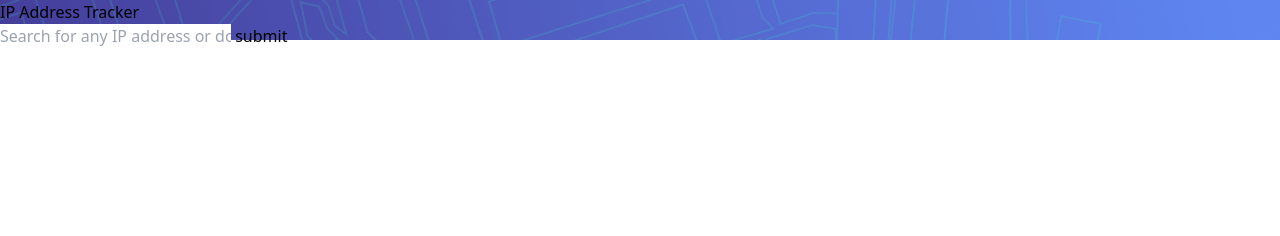
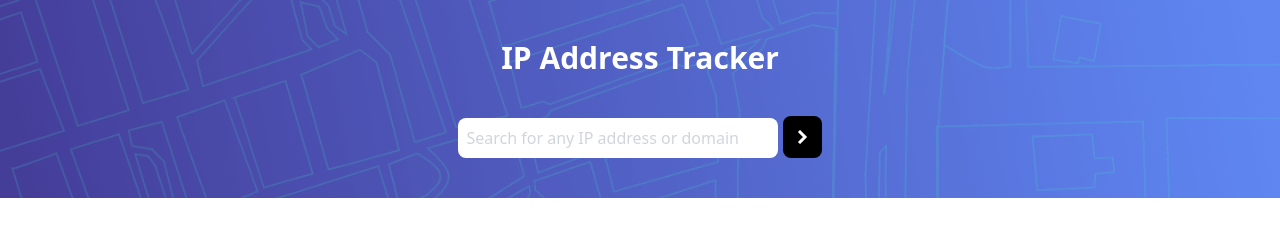
Before and after one commit to caritobd91/ip-address-tracker, a website built with Vite: page index.html in a window 1280 px wide. Built offline with nearby package versions, Linux system fonts and the light colour scheme.

Commit message:
[update] input and header styles

```diff
--- a/index.html
+++ b/index.html
@@ -6,14 +6,17 @@
     <title>Vanilla Starter</title>
   </head>
   <body>
-    <div class="bg-hero-pattern h-10 w-full bg-cover">
-      <h1>IP Address Tracker</h1>
+    <div class="bg-hero-pattern h-full w-full bg-cover">
+      <div class="mx-auto max-w-xl text-center">
+        <h1 class="py-10 text-center text-white text-3xl font-semibold">IP Address Tracker</h1>
 
-      <form id="form">
-        <input type="text" placeholder="Search for any IP address or domain">
-        <button>submit</button>
-      </form>
-      <input>
+        <form id="form" class="pb-10">
+          <input type="text" placeholder="Search for any IP address or domain" class="w-80 rounded-lg py-2 px-2 placeholder-gray-300 w-ful">
+          <button class="bg-black p-3.5 rounded-lg">
+            <img src="/img/icon-arrow.svg">
+          </button>
+        </form>
+      </div>
     </div>
     <script type="module" src="/main.js"></script>
   </body>
--- a/package.json
+++ b/package.json
@@ -10,7 +10,7 @@
   "devDependencies": {
     "autoprefixer": "^10.3",
     "postcss": "^8.3",
-    "tailwindcss": "^2.2",
+    "tailwindcss": "^2.2.14",
     "vite": "^2.5"
   }
 }
```
Also changed, not shown: img/icon-arrow.svg (added), 1 other file.
